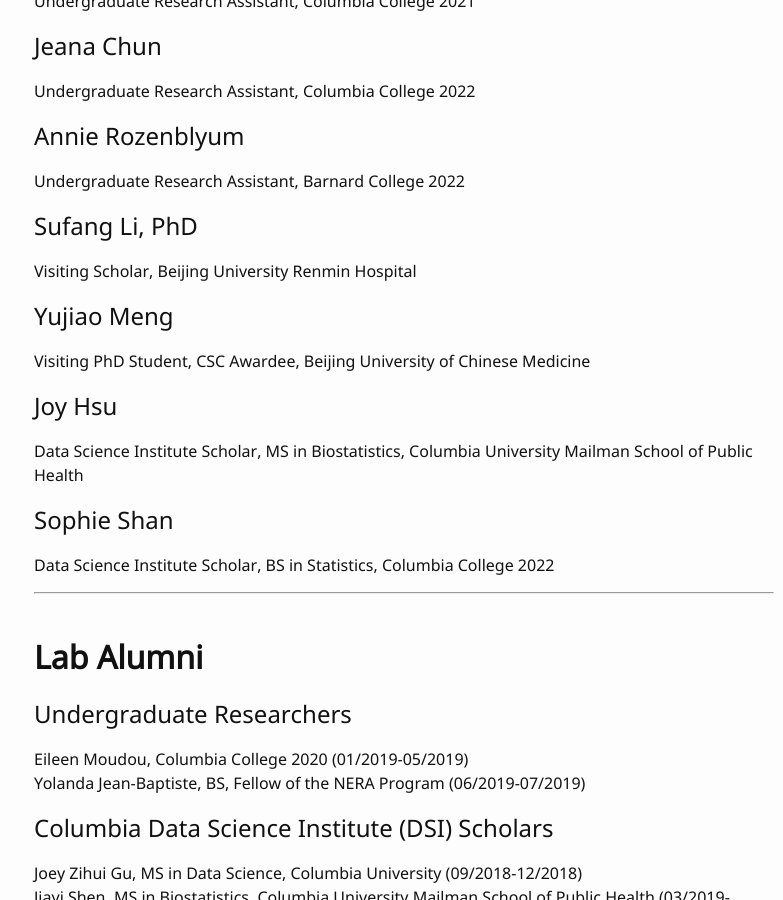
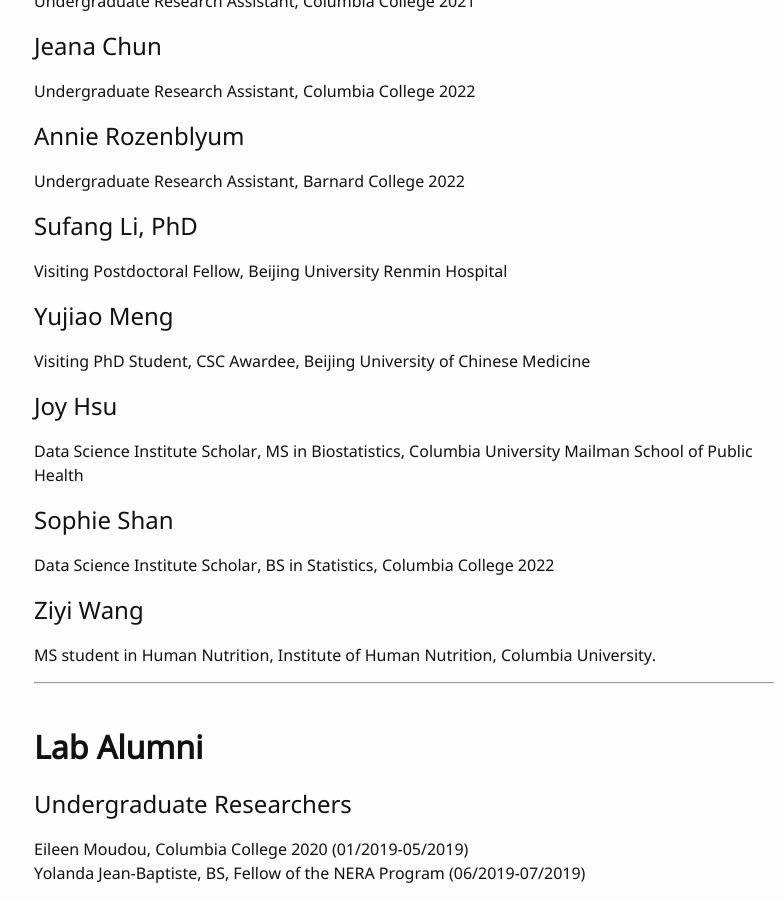
Before and after one commit to hanruizhang/zhanglab, a Jekyll site: the page built from 2_People.md, in a window 1280 px wide and 900 px high, scrolled down 2537 px. Shown: the whole window, without its empty margins (236-1019 px from the left). Built offline with Jekyll 4.4.1, drawn with Linux system fonts in a browser that asks for light colours; comment, search, counter and statistics services are not loaded.

Commit message:
Update 2_People.md

```diff
--- a/2_People.md
+++ b/2_People.md
@@ -82,7 +82,7 @@
 #### Undergraduate Research Assistant, Barnard College 2022
 
 ## Sufang Li, PhD
-#### Visiting Scholar, Beijing University Renmin Hospital
+#### Visiting Postdoctoral Fellow, Beijing University Renmin Hospital
 
 ## Yujiao Meng
 #### Visiting PhD Student, CSC Awardee, Beijing University of Chinese Medicine
@@ -92,6 +92,9 @@
 
 ## Sophie Shan
 #### Data Science Institute Scholar, BS in Statistics, Columbia College 2022
+
+## Ziyi Wang
+#### MS student in Human Nutrition, Institute of Human Nutrition, Columbia University.
 
 ------
 &nbsp;
```
